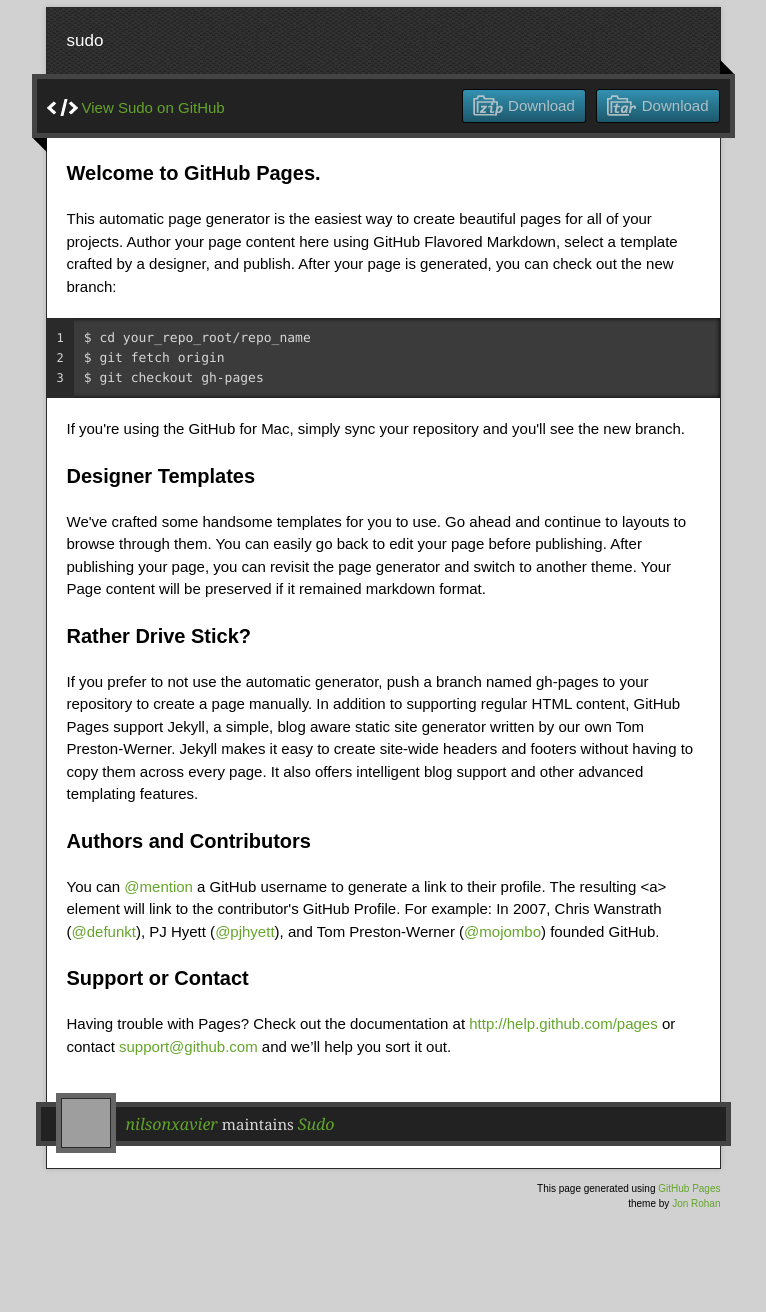
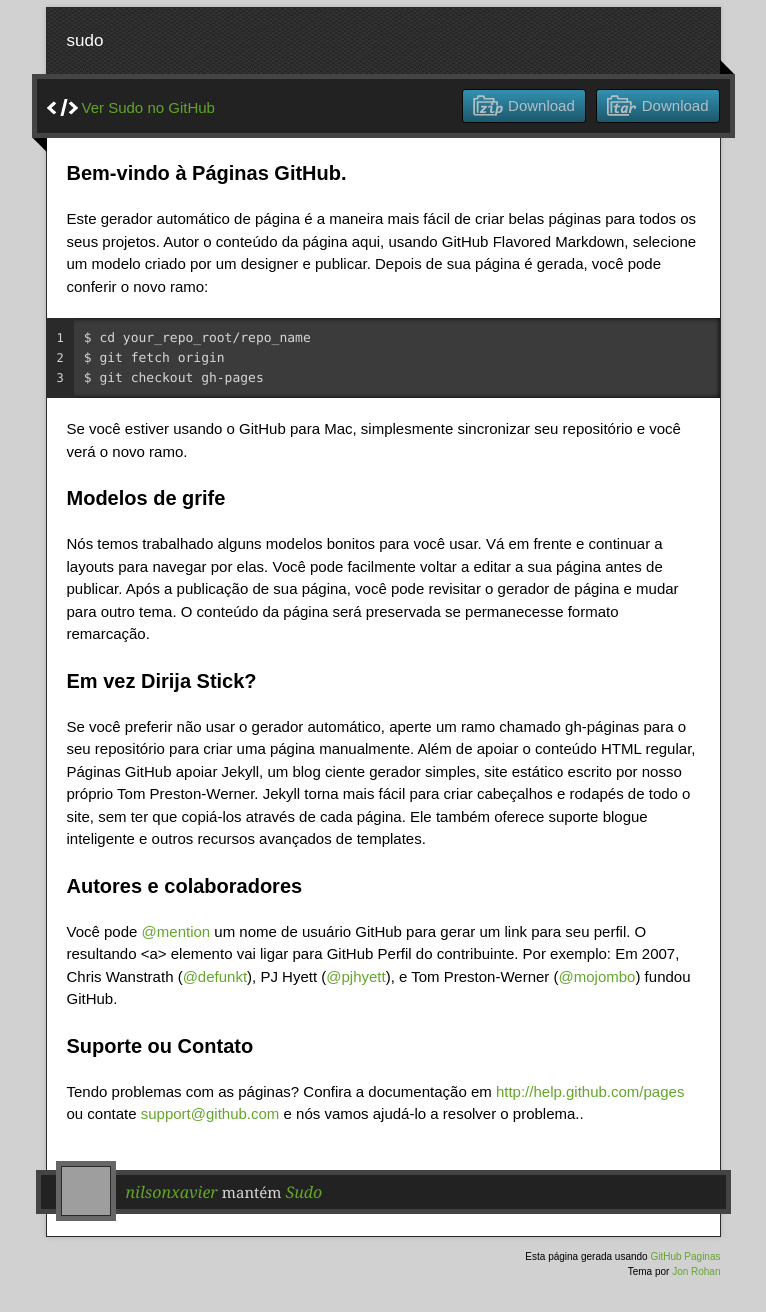
Before and after one commit to nilsonxavier/sudo, a plain HTML site: page index.html in a window 1280 px wide. Shown: the part 123-1435 px from the top of the page, without its empty margins (257-1023 px from the left). Drawn offline with nearby package versions, Linux system fonts and the light colour scheme; grey boxes are pictures that could not be loaded.

Commit message:
Update index.html
tradução da pagina

```diff
--- a/index.html
+++ b/index.html
@@ -31,53 +31,53 @@
         <div class="inner">
           <a href="https://github.com/nilsonxavier/sudo/tarball/master" class="download-button tar"><span>Download</span></a>
           <a href="https://github.com/nilsonxavier/sudo/zipball/master" class="download-button zip"><span>Download</span></a>
-          <a href="https://github.com/nilsonxavier/sudo" class="code">View Sudo on GitHub</a>
+          <a href="https://github.com/nilsonxavier/sudo" class="code">Ver Sudo no GitHub</a>
         </div>
         <span class="blc"></span><span class="trc"></span>
         </div>
         <article class="markdown-body">
           <h3>
-<a name="welcome-to-github-pages" class="anchor" href="#welcome-to-github-pages"><span class="octicon octicon-link"></span></a>Welcome to GitHub Pages.</h3>
+<a name="welcome-to-github-pages" class="anchor" href="#welcome-to-github-pages"><span class="octicon octicon-link"></span></a>Bem-vindo à Páginas GitHub.</h3>
 
-<p>This automatic page generator is the easiest way to create beautiful pages for all of your projects. Author your page content here using GitHub Flavored Markdown, select a template crafted by a designer, and publish. After your page is generated, you can check out the new branch:</p>
+<p>Este gerador automático de página é a maneira mais fácil de criar belas páginas para todos os seus projetos. Autor o conteúdo da página aqui, usando GitHub Flavored Markdown, selecione um modelo criado por um designer e publicar. Depois de sua página é gerada, você pode conferir o novo ramo:</p>
 
 <pre><code>$ cd your_repo_root/repo_name
 $ git fetch origin
 $ git checkout gh-pages
 </code></pre>
 
-<p>If you're using the GitHub for Mac, simply sync your repository and you'll see the new branch.</p>
+<p>Se você estiver usando o GitHub para Mac, simplesmente sincronizar seu repositório e você verá o novo ramo.</p>
 
 <h3>
-<a name="designer-templates" class="anchor" href="#designer-templates"><span class="octicon octicon-link"></span></a>Designer Templates</h3>
+<a name="designer-templates" class="anchor" href="#designer-templates"><span class="octicon octicon-link"></span></a>Modelos de grife</h3>
 
-<p>We've crafted some handsome templates for you to use. Go ahead and continue to layouts to browse through them. You can easily go back to edit your page before publishing. After publishing your page, you can revisit the page generator and switch to another theme. Your Page content will be preserved if it remained markdown format.</p>
+<p>Nós temos trabalhado alguns modelos bonitos para você usar. Vá em frente e continuar a layouts para navegar por elas. Você pode facilmente voltar a editar a sua página antes de publicar. Após a publicação de sua página, você pode revisitar o gerador de página e mudar para outro tema. O conteúdo da página será preservada se permanecesse formato remarcação.</p>
 
 <h3>
-<a name="rather-drive-stick" class="anchor" href="#rather-drive-stick"><span class="octicon octicon-link"></span></a>Rather Drive Stick?</h3>
+<a name="rather-drive-stick" class="anchor" href="#rather-drive-stick"><span class="octicon octicon-link"></span></a>Em vez Dirija Stick?</h3>
 
-<p>If you prefer to not use the automatic generator, push a branch named <code>gh-pages</code> to your repository to create a page manually. In addition to supporting regular HTML content, GitHub Pages support Jekyll, a simple, blog aware static site generator written by our own Tom Preston-Werner. Jekyll makes it easy to create site-wide headers and footers without having to copy them across every page. It also offers intelligent blog support and other advanced templating features.</p>
+<p>Se você preferir não usar o gerador automático, aperte um ramo chamado gh-páginas para o seu repositório para criar uma página manualmente. Além de apoiar o conteúdo HTML regular, Páginas GitHub apoiar Jekyll, um blog ciente gerador simples, site estático escrito por nosso próprio Tom Preston-Werner. Jekyll torna mais fácil para criar cabeçalhos e rodapés de todo o site, sem ter que copiá-los através de cada página. Ele também oferece suporte blogue inteligente e outros recursos avançados de templates.</p>
 
 <h3>
-<a name="authors-and-contributors" class="anchor" href="#authors-and-contributors"><span class="octicon octicon-link"></span></a>Authors and Contributors</h3>
+<a name="authors-and-contributors" class="anchor" href="#authors-and-contributors"><span class="octicon octicon-link"></span></a>Autores e colaboradores</h3>
 
-<p>You can <a href="https://github.com/blog/821" class="user-mention">@mention</a> a GitHub username to generate a link to their profile. The resulting <code>&lt;a&gt;</code> element will link to the contributor's GitHub Profile. For example: In 2007, Chris Wanstrath (<a href="https://github.com/defunkt" class="user-mention">@defunkt</a>), PJ Hyett (<a href="https://github.com/pjhyett" class="user-mention">@pjhyett</a>), and Tom Preston-Werner (<a href="https://github.com/mojombo" class="user-mention">@mojombo</a>) founded GitHub.</p>
+<p>Você pode <a href="https://github.com/blog/821" class="user-mention">@mention</a> um nome de usuário GitHub para gerar um link para seu perfil. O resultando <code>&lt;a&gt;</code> elemento vai ligar para GitHub Perfil do contribuinte. Por exemplo: Em 2007, Chris Wanstrath (<a href="https://github.com/defunkt" class="user-mention">@defunkt</a>), PJ Hyett (<a href="https://github.com/pjhyett" class="user-mention">@pjhyett</a>), e Tom Preston-Werner (<a href="https://github.com/mojombo" class="user-mention">@mojombo</a>) fundou GitHub.</p>
 
 <h3>
-<a name="support-or-contact" class="anchor" href="#support-or-contact"><span class="octicon octicon-link"></span></a>Support or Contact</h3>
+<a name="support-or-contact" class="anchor" href="#support-or-contact"><span class="octicon octicon-link"></span></a>Suporte ou Contato</h3>
 
-<p>Having trouble with Pages? Check out the documentation at <a href="http://help.github.com/pages">http://help.github.com/pages</a> or contact <a href="mailto:support@github.com">support@github.com</a> and we’ll help you sort it out.</p>
+<p>Tendo problemas com as páginas? Confira a documentação em <a href="http://help.github.com/pages">http://help.github.com/pages</a> ou contate <a href="mailto:support@github.com">support@github.com</a> e nós vamos ajudá-lo a resolver o problema..</p>
         </article>
       </div>
     </div>
     <footer>
       <div class="owner">
-      <p><a href="https://github.com/nilsonxavier" class="avatar"><img src="https://0.gravatar.com/avatar/e2d5ff194c797dcf73119397b74c2a76?d=https%3A%2F%2Fidenticons.github.com%2F7f84f94418df21e450ee69728dd20385.png&amp;r=x&amp;s=60" width="48" height="48"/></a> <a href="https://github.com/nilsonxavier">nilsonxavier</a> maintains <a href="https://github.com/nilsonxavier/sudo">Sudo</a></p>
+      <p><a href="https://github.com/nilsonxavier" class="avatar"><img src="https://0.gravatar.com/avatar/e2d5ff194c797dcf73119397b74c2a76?d=https%3A%2F%2Fidenticons.github.com%2F7f84f94418df21e450ee69728dd20385.png&amp;r=x&amp;s=60" width="48" height="48"/></a> <a href="https://github.com/nilsonxavier">nilsonxavier</a> mantém <a href="https://github.com/nilsonxavier/sudo">Sudo</a></p>
 
 
       </div>
       <div class="creds">
-        <small>This page generated using <a href="http://pages.github.com/">GitHub Pages</a><br/>theme by <a href="https://twitter.com/jonrohan/">Jon Rohan</a></small>
+        <small>Esta página gerada usando <a href="http://pages.github.com/">GitHub Paginas</a><br/>Tema por <a href="https://twitter.com/jonrohan/">Jon Rohan</a></small>
       </div>
     </footer>
   </div>
```
